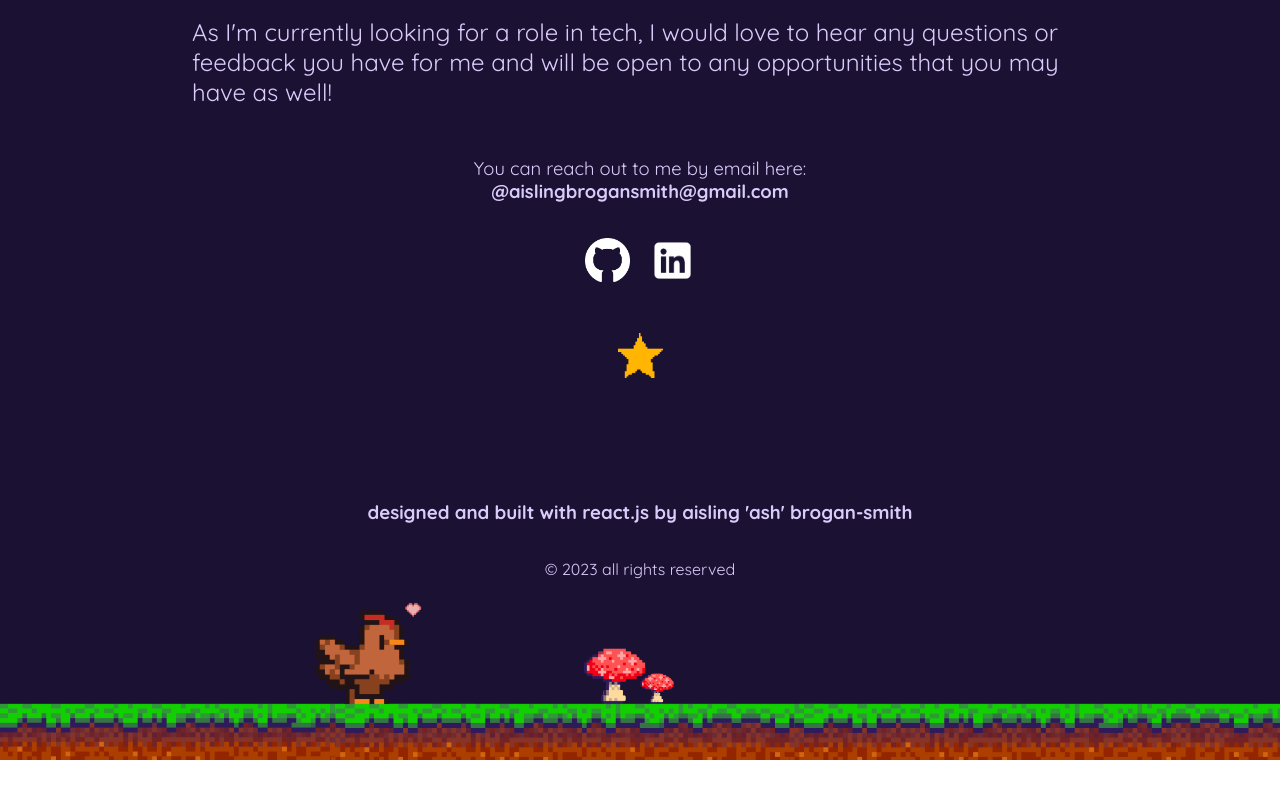
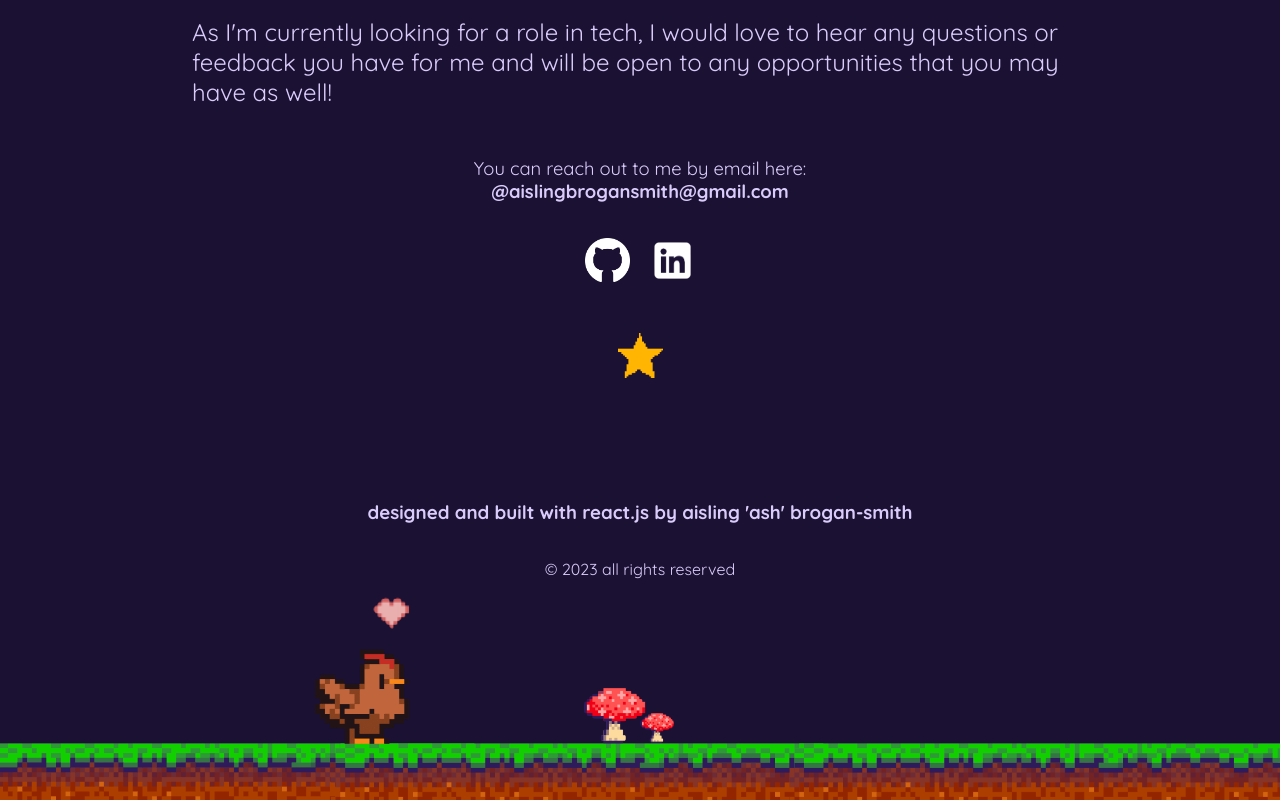
Before and after one commit to ashwantspizza/mywebsite, a React (Create React App) app in the folder ash-website/: page / in a window 1280 px wide. Shown: the part 3282-4082 px from the top of the page. Before the commit the page ends 4042 px from the top, so only its background shows below. Built offline with nearby package versions, Linux system fonts and the light colour scheme.

Commit message:
added bounce effect to footer!!

```diff
--- a/ash-website/src/components/LandingPage.css
+++ b/ash-website/src/components/LandingPage.css
@@ -444,7 +444,39 @@
   margin-top: 100px;
 }
 
+@keyframes bounce {
+  0%, 20%, 50%, 80%, 100% {
+    transform: translateY(0);
+  }
+  40% {
+    transform: translateY(-20px);
+  }
+  60% {
+    transform: translateY(-10px);
+  }
+}
+
 .footer-image {
+  display: flex;
+  flex-direction: column;
+  justify-content: center;
+  align-items: center;
+  height: 100%;
+  width: 100%;
+}
+
+.heart-footer {
+  display: flex;
+  flex-direction: row;
+  justify-content: center;
+  align-items: center;
+  height: 100%;
+  width: 50px;
+  margin-right: 500px;
+  animation: bounce 2s infinite;
+}
+
+.chicken-footer {
   display: flex;
   flex-direction: row;
   justify-content: center;
--- a/ash-website/src/components/LandingPage.js
+++ b/ash-website/src/components/LandingPage.js
@@ -26,6 +26,7 @@ import nextjs from '../images/nextjs.png';
 import tailwindcss from '../images/tailwindcss.png';
 import pixelstar from '../images/pixelstar.png';
 import arrow from '../images/arrow.png';
+import heart from '../images/heart.png';
 import footer from '../images/footer.png';
 import { HashRouter } from 'react-router-dom';
 import { HashLink } from 'react-router-hash-link';
@@ -190,7 +191,10 @@ The first project I've worked on since finishing the course is this website as w
         <div className="footer">
           <h3>designed and built with react.js by aisling 'ash' brogan-smith</h3>
           <p>&copy; 2023 all rights reserved</p>
-          <img src={footer} alt="footer-img" className="footer-image" />
+        <div className='footer-image'>
+          <img src={heart} alt="heart-img" className="heart-footer" />
+          <img src={footer} alt="footer-img" className="chicken-footer" />
+        </div>
         </div>
       </HashRouter>
     </>
```
Also changed, not shown: ash-website/src/images/footer.png, ash-website/src/images/heart.png (added).
